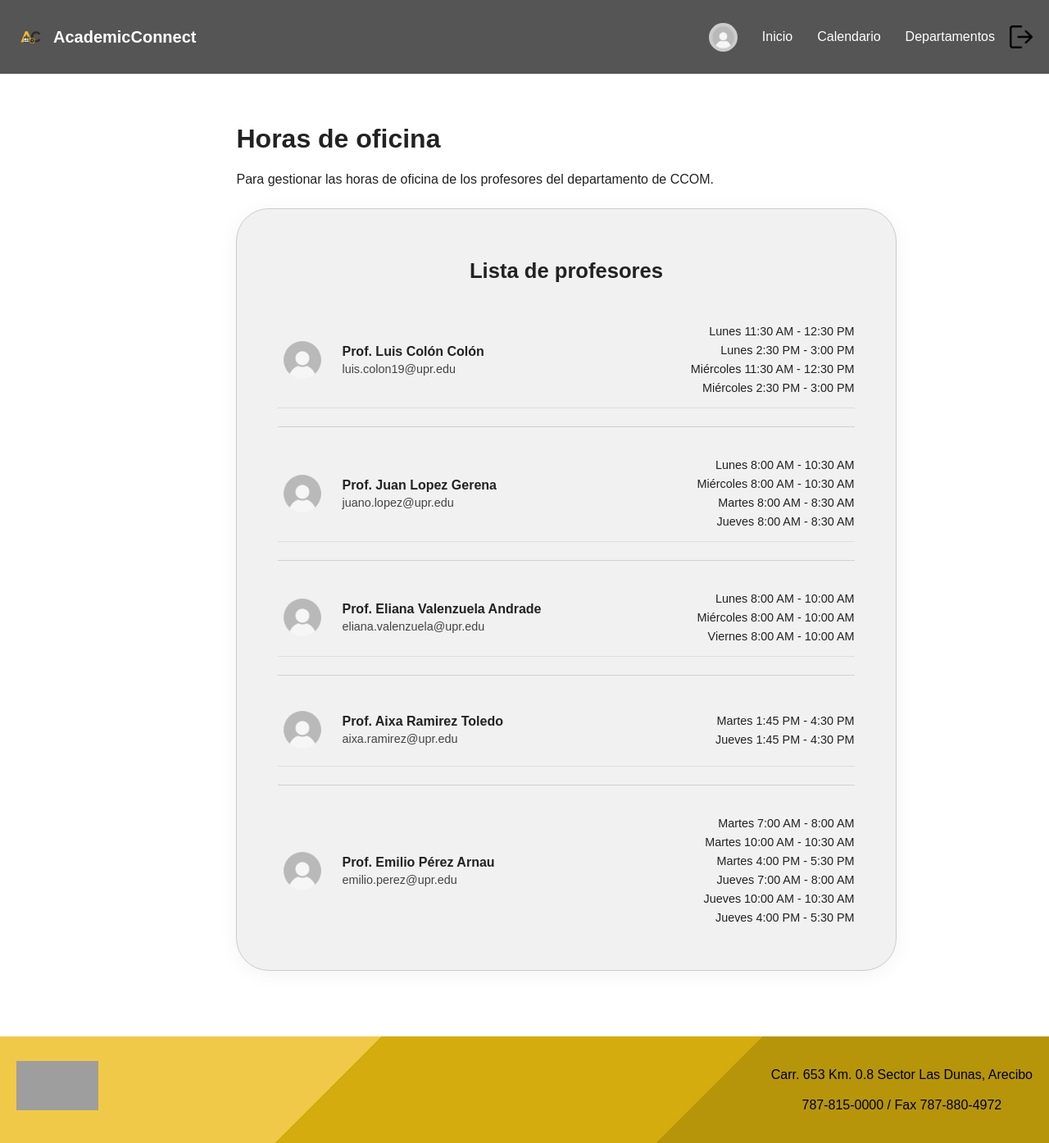
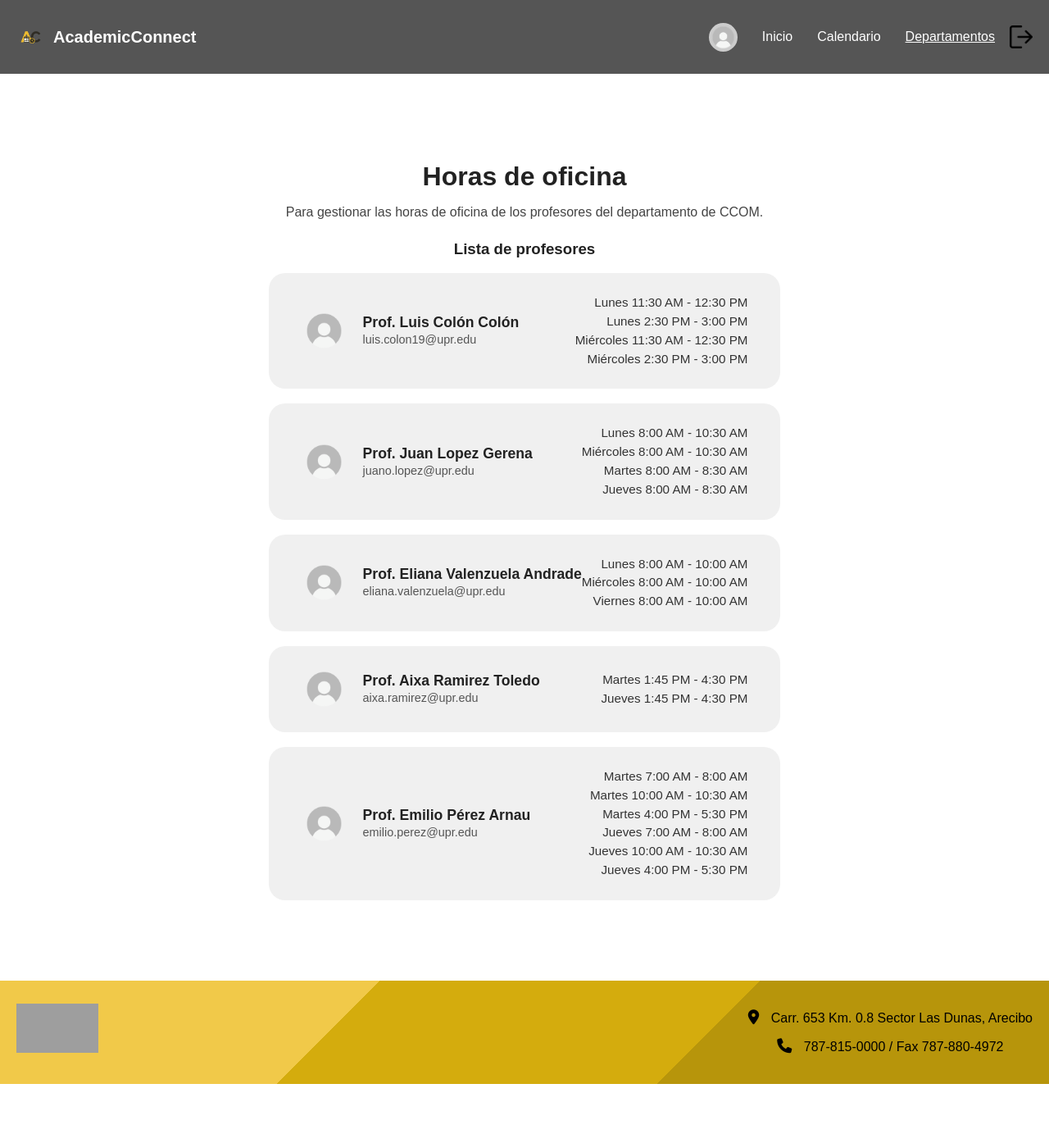
Before and after one commit to Ddeclet/Software_project, a Flask app: page /departamentos/ccom in a window 1280 px wide. Shown: the whole page at 82% size. After the commit the page ends 1322 px from the top, so only its background shows below. Run offline with Flask 3, Linux system fonts and the light colour scheme; the visitor is signed in with stand-in values (Sample User, id 1); some libraries are stand-ins or nearby versions; grey boxes are pictures that could not be loaded.

Commit message:
seleccionar cita

```diff
--- a/app.py
+++ b/app.py
@@ -155,7 +155,6 @@ def departamento_ccom():
     if not session.get("email"):
         return redirect(url_for("login"))
 
-
     ccom_prof_ids = [
         "luis.colon19@upr.edu",
         "juano.lopez@upr.edu",
@@ -181,6 +180,26 @@ def departamento_ccom():
         })
 
     return render_template("departamento_ccom.html", profesores=profesores)
+
+@app.route("/agendar_cita/<email>")
+def agendar_cita(email):
+    if not session.get("email"):
+        return redirect(url_for("login"))
+
+    nombre = PROFESSOR_NAMES.get(email)
+    if not nombre:
+        abort(404)
+
+    horas = OFFICE_HOURS.get(email, [])
+
+    return render_template(
+        "agendar_cita.html",
+        nombre=nombre,
+        email=email,
+        horas=horas
+    )
+
+
 
 @app.route("/editar_cuentas")
 def editar_cuentas():
--- a/templates/departamento_ccom.html
+++ b/templates/departamento_ccom.html
@@ -3,12 +3,77 @@
 <head>
   <meta charset="UTF-8">
   <meta name="viewport" content="width=device-width, initial-scale=1.0">
-  <title>Horas de oficina - CCOM</title>
+  <title>Horas de oficina - AcademicConnect</title>
   <link rel="stylesheet" href="{{ url_for('static', filename='css/style.css') }}">
+  <script src="https://kit.fontawesome.com/a2d9d6bc50.js" crossorigin="anonymous"></script>
+
+  <style>
+    .hours-container {
+      max-width: 1100px;
+      margin: 40px auto;
+      text-align: center;
+    }
+    .hours-container h2 {
+      font-size: 2rem;
+      margin-bottom: 8px;
+    }
+    .hours-container p {
+      color: #444;
+      margin-bottom: 25px;
+    }
+    .professor-card {
+      background-color: #f0f0f0;
+      border-radius: 20px;
+      padding: 25px 40px;
+      display: flex;
+      align-items: center;
+      justify-content: space-between;
+      margin-bottom: 18px;
+      transition: background 0.2s ease;
+    }
+    .professor-card:hover {
+      background: #eaeaea;
+    }
+    .prof-info {
+      display: flex;
+      align-items: center;
+      gap: 20px;
+    }
+    .prof-info img {
+      width: 55px;
+      height: 55px;
+      border-radius: 50%;
+    }
+    .prof-details {
+      text-align: left;
+    }
+    .prof-details h3 {
+      font-size: 1.1rem;
+      margin: 0;
+    }
+    .prof-details p {
+      font-size: 0.9rem;
+      margin: 2px 0;
+      color: #555;
+    }
+    .prof-hours {
+      text-align: right;
+      font-size: 0.95rem;
+      line-height: 1.5;
+      color: #333;
+    }
+    .prof-row-link {
+      text-decoration: none;
+      color: inherit;
+    }
+    .prof-row-link:hover {
+      color: #111;
+    }
+  </style>
 </head>
 <body>
 
-  <!-- barra superior (igual que las otras páginas) -->
+  <!-- Barra superior -->
   <header>
     <div class="logo">
       <img src="{{ url_for('static', filename='images/logoAC.png') }}" alt="Logo">
@@ -20,50 +85,39 @@
       </div>
       <a href="{{ url_for('index') }}">Inicio</a>
       <a href="{{ url_for('calendario') }}">Calendario</a>
-      <a href="{{ url_for('horas') }}">Departamentos</a>
+      <a href="{{ url_for('horas') }}" class="active">Departamentos</a>
       <a href="{{ url_for('logout') }}">
         <img src="{{ url_for('static', filename='images/logout.png') }}" alt="Logout" class="logout-icon">
       </a>
     </nav>
   </header>
 
-  <main class="ccom-page">
-    <h1>Horas de oficina</h1>
-    <p class="ccom-subtitle">
-      Para gestionar las horas de oficina de los profesores del departamento de CCOM.
-    </p>
+  <main class="hours-container">
+    <h2>Horas de oficina</h2>
+    <p>Para gestionar las horas de oficina de los profesores del departamento de CCOM.</p>
+    <h3>Lista de profesores</h3>
 
-    <div class="ccom-box">
-      <h2 class="ccom-title">Lista de profesores</h2>
-
-      <div class="ccom-list">
-        {% for prof in profesores %}
-        <div class="ccom-row">
-          <!-- izquierda -->
-          <div class="ccom-left">
-            <img src="{{ url_for('static', filename='images/perfil.png') }}" alt="Foto" class="ccom-avatar">
-            <div class="ccom-info">
-              <p class="ccom-name">{{ prof.nombre }}</p>
-              <p class="ccom-email">{{ prof.email }}</p>
-            </div>
-          </div>
-
-          <!-- derecha -->
-          <div class="ccom-right">
-            {% for h in prof.horarios %}
-              <p class="ccom-hour">{{ h }}</p>
-            {% endfor %}
+    {% for prof in profesores %}
+    <a class="prof-row-link" href="{{ url_for('agendar_cita', email=prof.email) }}">
+      <div class="professor-card">
+        <div class="prof-info">
+          <img src="{{ url_for('static', filename='images/perfil.png') }}" alt="Perfil">
+          <div class="prof-details">
+            <h3>{{ prof.nombre }}</h3>
+            <p>{{ prof.email }}</p>
           </div>
         </div>
-        {% if not loop.last %}
-        <hr class="ccom-divider">
-        {% endif %}
-        {% endfor %}
+        <div class="prof-hours">
+          {% for h in prof.horarios %}
+            <div>{{ h }}</div>
+          {% endfor %}
+        </div>
       </div>
-    </div>
+    </a>
+    {% endfor %}
   </main>
 
-  <!-- footer opcional -->
+  <!-- Pie de página -->
   <footer class="footer">
     <div class="footer-content">
       <div class="footer-logo">
```
Also changed, not shown: static/css/style.css (+144 -1 lines), templates/agendar_cita.html (added, +127 -0 lines), static/images/checkMark.jpg (added), 1 other file.
